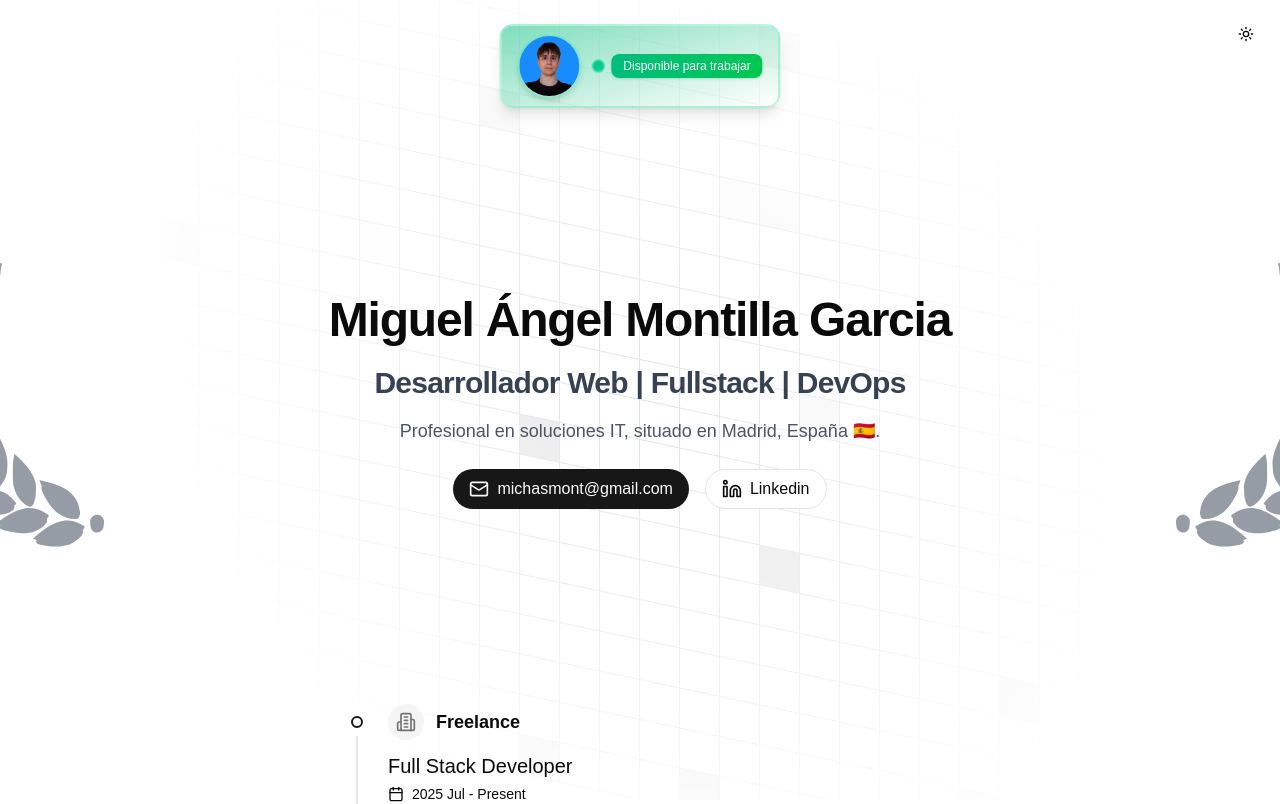
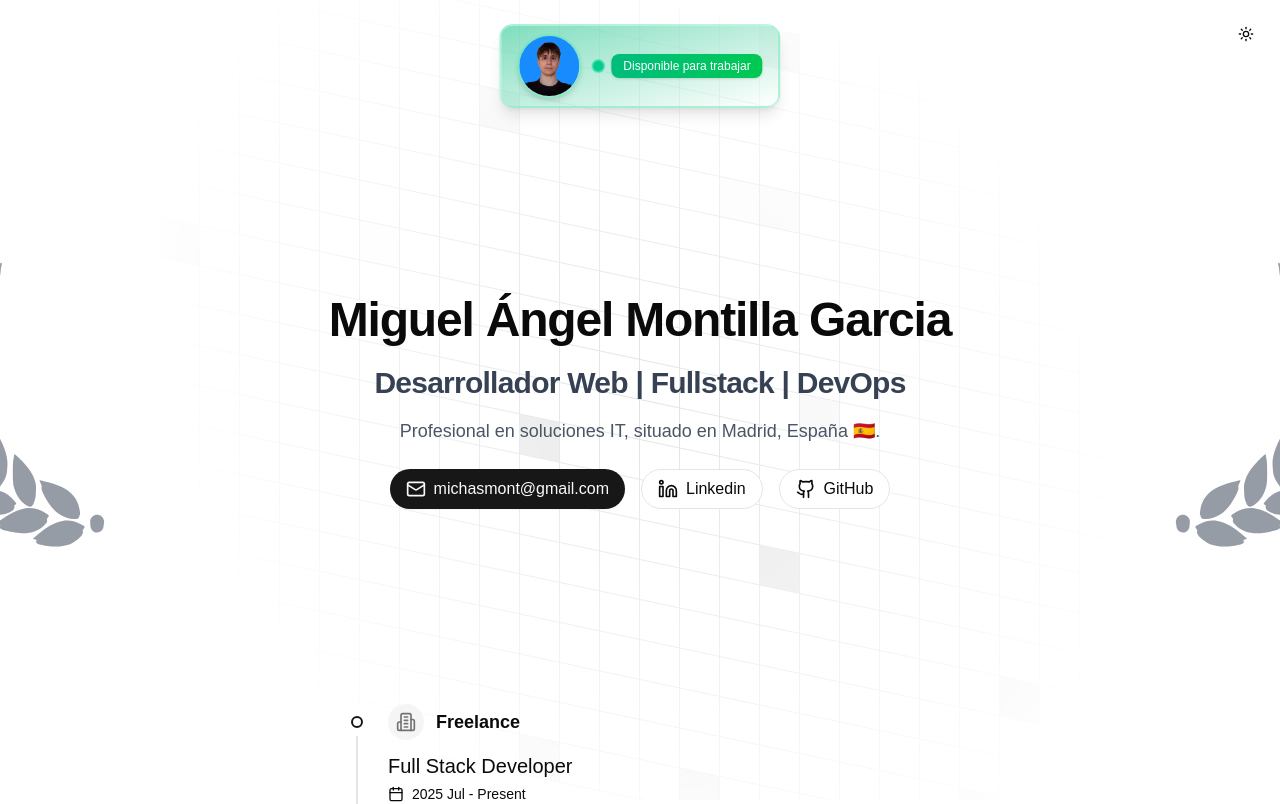
Before and after one commit to Michillas/MPortfolio, a Next.js app: page / in a window 1280 px wide. Shown: the top 804 px of the page. Built offline with nearby package versions, Linux system fonts and the light colour scheme; a web font is replaced by a local one.

Commit message:
feat: working buttons

```diff
--- a/components/sections/hero.tsx
+++ b/components/sections/hero.tsx
@@ -1,9 +1,10 @@
 import AnimatedGridPattern from "@/components/ui/animated-grid-pattern";
 import { Button } from "@/components/ui/button";
 import { cn } from "@/lib/utils";
-import { Linkedin, Mail } from "lucide-react";
+import { Github, Linkedin, Mail } from "lucide-react";
 import Status from "../shared/status";
 import LaurelBranch from "../decoration/LaurelWreath";
+import Link from "next/link";
 
 const Hero = () => {
   return (
@@ -41,13 +42,27 @@ const Hero = () => {
           <Button size="lg" className="rounded-full text-base select-text">
             <Mail className="!h-5 !w-5" /> michasmont@gmail.com
           </Button>
-          <Button
-            variant="outline"
-            size="lg"
-            className="rounded-full text-base shadow-none"
+          <Link
+            href="https://www.linkedin.com/in/miguelangelmontilla/"
+            target="_blank"
           >
-            <Linkedin className="!h-5 !w-5" /> Linkedin
-          </Button>
+            <Button
+              variant="outline"
+              size="lg"
+              className="rounded-full text-base shadow-none cursor-pointer"
+            >
+              <Linkedin className="!h-5 !w-5" /> Linkedin
+            </Button>
+          </Link>
+          <Link href="https://github.com/michillas" target="_blank">
+            <Button
+              variant="outline"
+              size="lg"
+              className="rounded-full text-base shadow-none cursor-pointer"
+            >
+              <Github className="!h-5 !w-5" /> GitHub
+            </Button>
+          </Link>
         </div>
       </div>
     </div>
```
